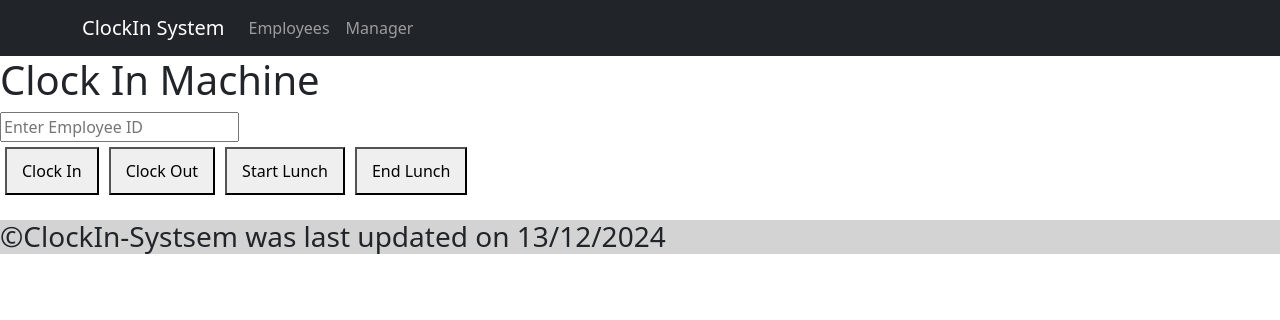
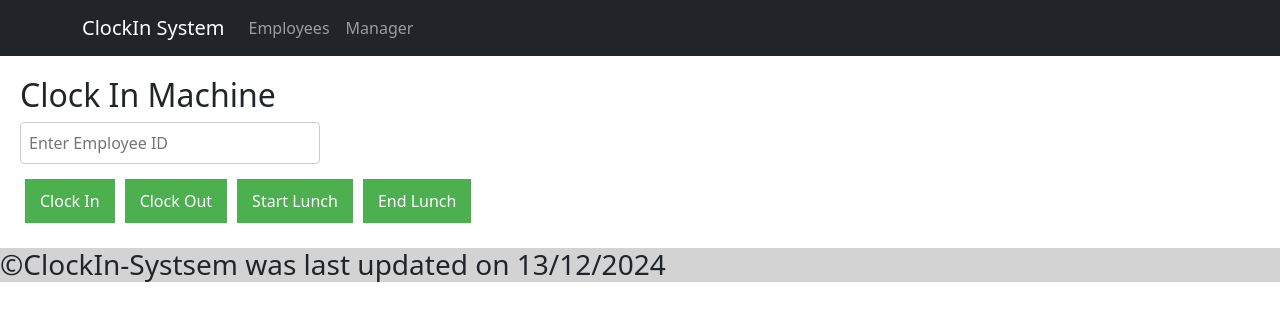
Before and after one commit to AdamGallagher339/clockin-system, a React (Create React App) app: page /ClockIn in a window 1280 px wide. Shown: the top 320 px of the page. Built offline with nearby package versions, Linux system fonts and the light colour scheme.

Commit message:
added some more css to make buttons and error messages to look better

```diff
--- a/src/App.css
+++ b/src/App.css
@@ -1,38 +1,69 @@
+body, html {
+  margin: 0;
+  padding: 0;
+  font-family: Arial, sans-serif;
+  min-height: 100vh;
+  display: flex;
+  flex-direction: column;
+}
+
 .App {
+  flex: 1;
+  display: flex;
+  flex-direction: column;
+  align-items: center;
+  justify-content: flex-start;
   text-align: center;
 }
 
-.App-logo {
-  height: 40vmin;
-  pointer-events: none;
+header {
+  background-color: #4caf50;
+  color: white;
+  padding: 20px 0;
+    width: 100%;
 }
 
-@media (prefers-reduced-motion: no-preference) {
-  .App-logo {
-    animation: App-logo-spin infinite 20s linear;
-  }
+footer {
+  margin-top: auto;
+  background-color: #333;
+  color: white;
+  text-align: center;
+  padding: 10px 0;
+  width: 100%;
 }
 
-.App-header {
-  background-color: #282c34;
-  min-height: 100vh;
-  display: flex;
-  flex-direction: column;
-  align-items: center;
-  justify-content: center;
-  font-size: calc(10px + 2vmin);
-  color: white;
+h1, h2 {
+  margin: 10px 0;
+  font-size: 24px;
+  color: #333;
 }
 
-.App-link {
-  color: #61dafb;
+input {
+  margin: 10px 0;
+  padding: 8px;
+  width: 80%;
+  max-width: 300px;
+  border: 1px solid #ccc;
+  border-radius: 4px;
 }
 
-@keyframes App-logo-spin {
-  from {
-    transform: rotate(0deg);
-  }
-  to {
-    transform: rotate(360deg);
-  }
+button {
+  background-color: #4caf50;
+  color: white;
+  border: none;
+  border-radius: 4px;
+  padding: 10px 15px;
+  cursor: pointer;
 }
+
+button:hover {
+  background-color: #45a049;
+}
+
+.error {
+  color: red;
+}
+
+.success {
+  color: green;
+}
--- a/src/components/ClockInSystem.css
+++ b/src/components/ClockInSystem.css
@@ -1,8 +1,20 @@
 .clock-in-system {
-    margin-bottom: 20px;
-  }
+  margin: 20px;
+  width: 100%;
+}
 
-  .buttons button {
-    margin: 5px;
-    padding: 10px 15px;
-  }
+.buttons {
+  margin: 10px 0;
+}
+
+.buttons button {
+  margin: 5px;
+}
+
+.error {
+  color: red;
+}
+
+.success {
+  color: green;
+}
--- a/src/components/ClockInSystem.js
+++ b/src/components/ClockInSystem.js
@@ -5,12 +5,15 @@ import './ClockInSystem.css';
 function ClockInSystem({ fetchEmployees }) {
   const [employeeId, setEmployeeId] = useState('');
   const [error, setError] = useState('');
+  const [success, setSuccess] = useState('');
 
   const handleAction = async (action) => {
     try {
       setError('');
+      setSuccess('');
       await axios.post(`http://localhost:4000/${action}`, { employeeId });
       fetchEmployees();
+      setSuccess(`Successfully completed action: ${action.replace('-', ' ')}`);
     } catch (error) {
       if (error.response && error.response.data.error) {
         setError(error.response.data.error);
@@ -22,7 +25,7 @@ function ClockInSystem({ fetchEmployees }) {
 
   return (
     <div className="clock-in-system">
-      <h1>Clock In Machine</h1>
+      <h2>Clock In Machine</h2>
       <input
         type="text"
         placeholder="Enter Employee ID"
@@ -30,6 +33,7 @@ function ClockInSystem({ fetchEmployees }) {
         onChange={(e) => setEmployeeId(e.target.value)}
       />
       {error && <p className="error">{error}</p>}
+      {success && <p className="success">{success}</p>}
       <div className="buttons">
         <button onClick={() => handleAction('clock-in')}>Clock In</button>
         <button onClick={() => handleAction('clock-out')}>Clock Out</button>
--- a/src/components/Employees.css
+++ b/src/components/Employees.css
@@ -1,3 +1,8 @@
+.employee-list {
+  margin: 20px;
+  width: 100%;
+}
+
 .employee-list ul {
   list-style-type: none;
   padding: 0;
--- a/src/components/Footer.js
+++ b/src/components/Footer.js
@@ -1,5 +1,8 @@
 const Footer = () => {
-    return <h3 style={{backgroundColor: "lightgrey",alignContent: "centre"}}>©ClockIn-Systsem was last updated on 13/12/2024</h3>;
+    return <h3 style={
+      {backgroundColor: "lightgrey",alignContent: "centre"}
+    }>
+      ©ClockIn-Systsem was last updated on 13/12/2024</h3>;
   };
 
   export default Footer;
--- a/src/components/Manager.css
+++ b/src/components/Manager.css
@@ -1,8 +1,20 @@
 .manager {
-    margin-top: 20px;
-  }
+  margin: 20px;
+  width: 100%;
+}
 
-  .manager .buttons button {
-    margin: 5px;
-    padding: 10px 15px;
-  }
+.manager .buttons {
+  margin: 10px 0;
+}
+
+.manager .buttons button {
+  margin: 5px;
+}
+
+.error {
+  color: red;
+}
+
+.success {
+  color: green;
+}
--- a/src/components/Manager.js
+++ b/src/components/Manager.js
@@ -5,29 +5,43 @@ import './Manager.css';
 function Manager({ fetchEmployees }) {
   const [employeeId, setEmployeeId] = useState('');
   const [name, setName] = useState('');
+  const [success, setSuccess] = useState('');
   const [error, setError] = useState('');
 
   const addEmployee = async () => {
+    try {
       if (!employeeId || !name) {
-        setError('Employee ID and Name are required');
+        setError('Both Employee ID and Name must be provided');
         return;
       }
-      try {
       setError('');
-        await axios.post('http://localhost:4000/add-employee', { employeeId, name });
+      setSuccess('');
+      const response = await axios.post('http://localhost:4000/add-employee', { employeeId, name });
       fetchEmployees();
       setEmployeeId('');
       setName('');
+      setSuccess('Employee added successfully');
     } catch (error) {
+      if (error.response && error.response.data.error) {
+        setError(error.response.data.error);
+      } else {
         console.error('Error adding employee:', error);
+      }
     }
   };
 
   const removeEmployee = async () => {
     try {
+      if (!employeeId) {
+        setError('Employee ID must be provided to remove an employee');
+        return;
+      }
+      setError('');
+      setSuccess('');
       await axios.delete('http://localhost:4000/remove-employee', { data: { employeeId } });
       fetchEmployees();
       setEmployeeId('');
+      setSuccess('Employee removed successfully');
     } catch (error) {
       console.error('Error removing employee:', error);
     }
@@ -49,6 +63,7 @@ function Manager({ fetchEmployees }) {
         onChange={(e) => setName(e.target.value)}
       />
       {error && <p className="error">{error}</p>}
+      {success && <p className="success">{success}</p>}
       <div className="buttons">
         <button onClick={addEmployee}>Add Employee</button>
         <button onClick={removeEmployee}>Remove Employee</button>
```
Also changed, not shown: src/backend/server.js (+7 -0 lines). Lines whose indentation alone changed are shown as unchanged.
